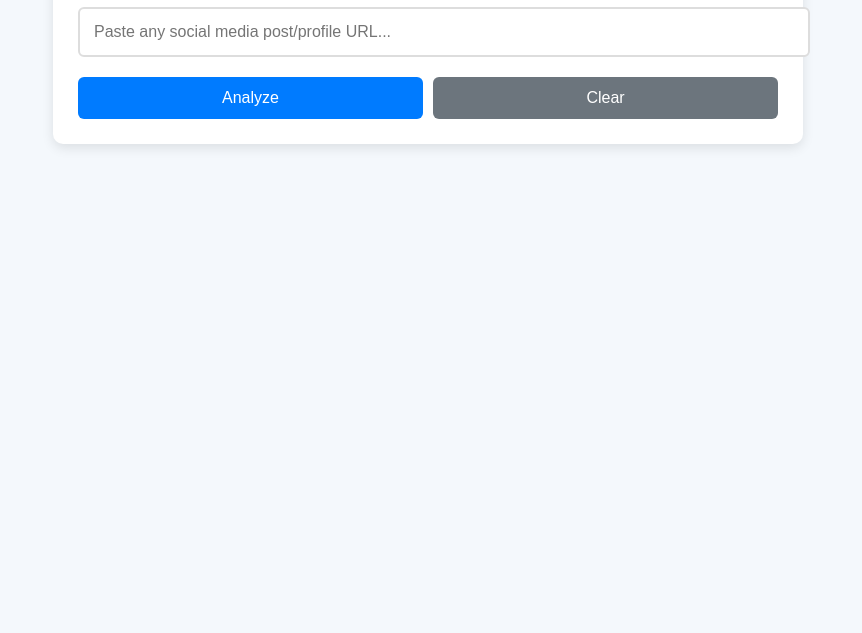
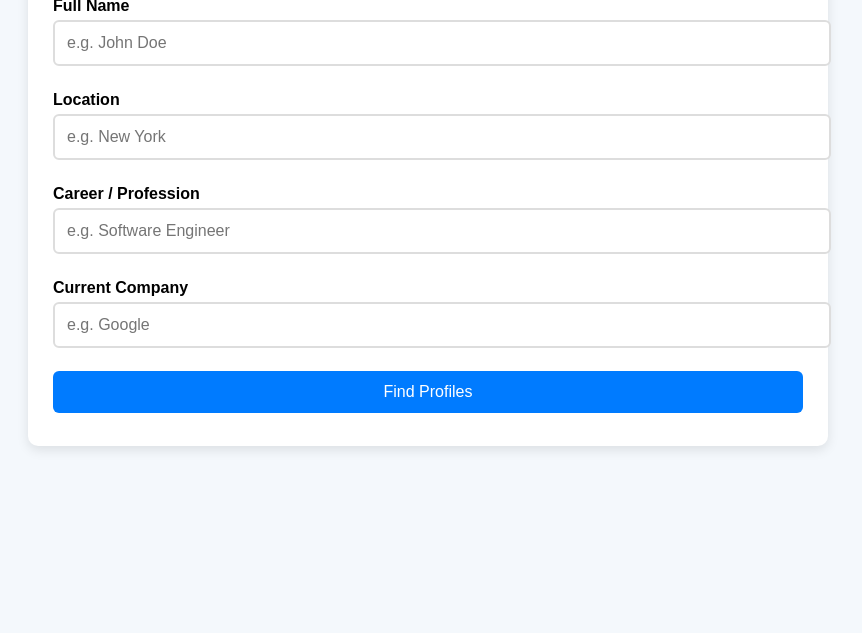
Before and after one commit to Sk071297/sk, a plain HTML site: page index.html in a window 1280 px wide. Shown: the part 167-800 px from the top of the page, without its empty margins (212-1074 px from the left). Drawn offline with Linux system fonts and the light colour scheme.

Commit message:
Update index.html

```diff
--- a/index.html
+++ b/index.html
@@ -1,142 +1,71 @@
 <!DOCTYPE html>
 <html lang="en">
 <head>
-  <meta charset="UTF-8" />
-  <meta name="viewport" content="width=device-width, initial-scale=1.0" />
-  <title>Social Media Finder</title>
+  <meta charset="UTF-8">
+  <meta name="viewport" content="width=device-width, initial-scale=1.0">
+  <title>Universal Social Media Finder</title>
   <style>
-    body {
-      font-family: Arial, sans-serif;
-      background: #f4f8fc;
-      padding: 20px;
-    }
-    .container {
-      max-width: 700px;
-      margin: 40px auto;
-      background: #fff;
-      padding: 25px;
-      border-radius: 10px;
-      box-shadow: 0 4px 12px rgba(0,0,0,0.1);
-    }
-    h1 {
-      text-align: center;
-      color: #007bff;
-    }
-    input {
-      width: 100%;
-      padding: 14px;
-      font-size: 16px;
-      border: 2px solid #ddd;
-      border-radius: 6px;
-    }
-    .actions {
-      margin-top: 20px;
-      display: flex;
-      gap: 10px;
-    }
-    button {
-      flex: 1;
-      padding: 12px;
-      font-size: 16px;
-      border: none;
-      border-radius: 6px;
-      cursor: pointer;
-    }
-    .btn-primary { background: #007bff; color: white; }
-    .btn-secondary { background: #6c757d; color: white; }
-    .output {
-      margin-top: 25px;
-      padding: 15px;
-      background: #eef8ff;
-      border: 1px solid #cce5ff;
-      border-radius: 6px;
-      font-family: monospace;
-    }
-    .output-row {
-      margin: 8px 0;
-    }
+    body { font-family: Arial, sans-serif; background:#f4f8fc; padding:20px; }
+    .container { max-width:750px; margin:30px auto; background:#fff; padding:25px; border-radius:10px; box-shadow:0 4px 12px rgba(0,0,0,0.1);}
+    h1 { text-align:center; color:#007bff; }
+    label { font-weight:bold; margin-top:10px; display:block; }
+    input { width:100%; padding:12px; margin:5px 0 15px; border:2px solid #ddd; border-radius:6px; font-size:16px; }
+    button { padding:12px 18px; margin:8px 0; border:none; border-radius:6px; cursor:pointer; font-size:16px; background:#007bff; color:white; width:100%; }
+    .results { margin-top:20px; padding:15px; background:#eef8ff; border-radius:6px; }
+    a { display:block; margin:6px 0; text-decoration:none; color:#007bff; }
+    a:hover { text-decoration:underline; }
   </style>
 </head>
 <body>
   <div class="container">
-    <h1>🔎 Social Media Finder</h1>
+    <h1>🔎 Universal Social Media Finder</h1>
 
-    <input type="text" id="urlInput" placeholder="Paste any social media post/profile URL..." />
+    <label>Full Name</label>
+    <input type="text" id="name" placeholder="e.g. John Doe">
 
-    <div class="actions">
-      <button class="btn-primary" id="analyzeBtn">Analyze</button>
-      <button class="btn-secondary" id="clearBtn">Clear</button>
-    </div>
+    <label>Location</label>
+    <input type="text" id="location" placeholder="e.g. New York">
 
-    <div class="output" id="outputBox" style="display:none;">
-      <div class="output-row">🌐 Platform: <span id="platformOut"></span></div>
-      <div class="output-row">🆔 ID/Username: <span id="idOut"></span></div>
-      <div class="output-row" id="extraRow" style="display:none;">📅 Extra Info: <span id="extraOut"></span></div>
-    </div>
+    <label>Career / Profession</label>
+    <input type="text" id="career" placeholder="e.g. Software Engineer">
+
+    <label>Current Company</label>
+    <input type="text" id="company" placeholder="e.g. Google">
+
+    <button onclick="findProfiles()">Find Profiles</button>
+
+    <div class="results" id="results" style="display:none;"></div>
   </div>
 
 <script>
-const urlInput = document.getElementById("urlInput");
-const analyzeBtn = document.getElementById("analyzeBtn");
-const outputBox = document.getElementById("outputBox");
+function findProfiles() {
+  const name = document.getElementById("name").value.trim();
+  const location = document.getElementById("location").value.trim();
+  const career = document.getElementById("career").value.trim();
+  const company = document.getElementById("company").value.trim();
 
-function detectPlatform(url) {
-  if (/twitter\.com|x\.com/i.test(url)) return "Twitter/X";
-  if (/linkedin\.com/i.test(url)) return "LinkedIn";
-  if (/facebook\.com/i.test(url)) return "Facebook";
-  if (/instagram\.com/i.test(url)) return "Instagram";
-  if (/youtube\.com|youtu\.be/i.test(url)) return "YouTube";
-  return "Unknown";
-}
+  if (!name) return alert("Please enter at least a name");
 
-function extractInfo(url, platform) {
-  let id = "N/A", extra = "";
+  const query = `"${name}" "${location}" "${career}" "${company}"`;
 
-  switch(platform) {
-    case "Twitter/X":
-      id = url.match(/status\/(\d+)/)?.[1] || "Profile/Other";
-      break;
-    case "LinkedIn":
-      id = url.match(/(?:activity|posts)\/(\d{10,20})/)?.[1] || "Profile/Other";
-      break;
-    case "Facebook":
-      id = url.match(/facebook\.com\/([^/?]+)/)?.[1] || "Profile/Page";
-      break;
-    case "Instagram":
-      id = url.match(/instagram\.com\/([^/?]+)/)?.[1] || "Profile/Post";
-      break;
-    case "YouTube":
-      id = url.match(/(?:v=|youtu\.be\/)([^&?/]+)/)?.[1] || "Channel/Other";
-      break;
+  const searches = {
+    "LinkedIn": `https://www.google.com/search?q=${encodeURIComponent(query + ' site:linkedin.com/in')}`,
+    "Facebook": `https://www.google.com/search?q=${encodeURIComponent(query + ' site:facebook.com')}`,
+    "Twitter/X": `https://www.google.com/search?q=${encodeURIComponent(query + ' site:twitter.com')}`,
+    "Instagram": `https://www.google.com/search?q=${encodeURIComponent(query + ' site:instagram.com')}`,
+    "Threads": `https://www.google.com/search?q=${encodeURIComponent(query + ' site:threads.net')}`,
+    "Bluesky": `https://www.google.com/search?q=${encodeURIComponent(query + ' site:bsky.app')}`,
+    "YouTube": `https://www.google.com/search?q=${encodeURIComponent(query + ' site:youtube.com')}`
+  };
+
+  let html = "<h3>🔗 Search Results</h3>";
+  for (const [platform, url] of Object.entries(searches)) {
+    html += `<a href="${url}" target="_blank">Search on ${platform}</a>`;
   }
 
-  return { id, extra };
+  document.getElementById("results").style.display = "block";
+  document.getElementById("results").innerHTML = html;
 }
-
-analyzeBtn.onclick = () => {
-  const url = urlInput.value.trim();
-  if (!url) return;
-
-  const platform = detectPlatform(url);
-  const {id, extra} = extractInfo(url, platform);
-
-  document.getElementById("platformOut").textContent = platform;
-  document.getElementById("idOut").textContent = id;
-
-  if (extra) {
-    document.getElementById("extraRow").style.display = "block";
-    document.getElementById("extraOut").textContent = extra;
-  } else {
-    document.getElementById("extraRow").style.display = "none";
-  }
-
-  outputBox.style.display = "block";
-};
-
-document.getElementById("clearBtn").onclick = () => {
-  urlInput.value = "";
-  outputBox.style.display = "none";
-};
 </script>
 </body>
 </html>
```
